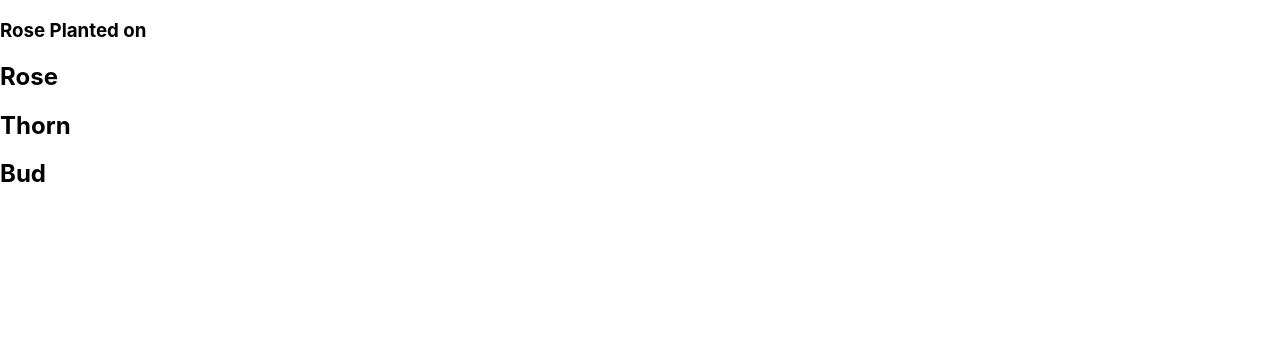
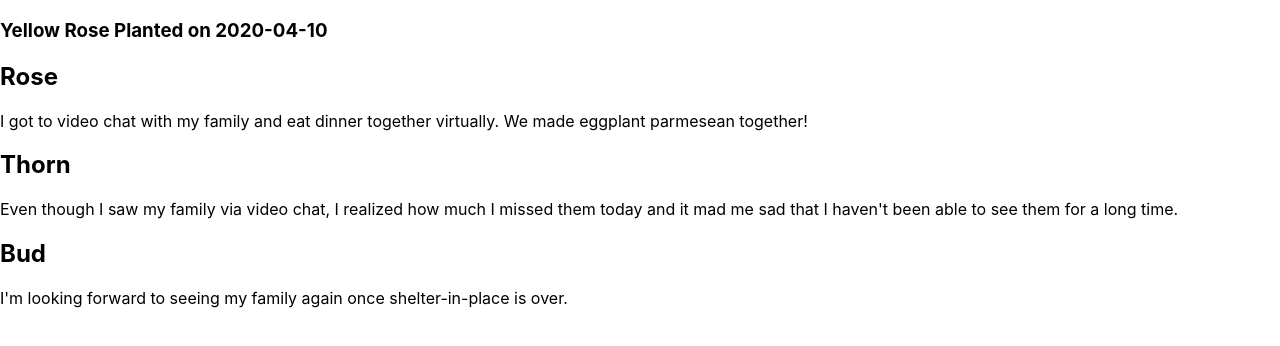
Before and after one commit to knivesschau/Mood_Garden, a React (Create React App) app: page / in a window 1280 px wide. Shown: the top 346 px of the page. Built offline with nearby package versions, Linux system fonts and the light colour scheme.

Commit message:
first data entry showing via defaultProps

```diff
--- a/src/App.js
+++ b/src/App.js
@@ -8,16 +8,13 @@ import ViewGarden from './Components/ViewGarden/ViewGarden';
 
 class App extends Component {
   render() {
-
     return (
       <main className='App'>
           <ViewGarden/>
 
       </main>
     );
-
   }
-
 }
 
 export default App;
--- a/src/Components/ViewGarden/ViewGarden.js
+++ b/src/Components/ViewGarden/ViewGarden.js
@@ -5,7 +5,11 @@ import './ViewGarden.css';
 export default class ViewGarden extends Component {
     static defaultProps = {
         entries: {
-            journalEntries: [],
+            date: "2020-04-10",
+            rose: "I got to video chat with my family and eat dinner together virtually. We made eggplant parmesean together!",
+            bud: "I'm looking forward to seeing my family again once shelter-in-place is over.",
+            thorn: "Even though I saw my family via video chat, I realized how much I missed them today and it mad me sad that I haven't been able to see them for a long time.",
+            color: "Yellow",
         }
     }
 
@@ -14,6 +18,7 @@ export default class ViewGarden extends Component {
 
         return (
             <section className="ViewGarden">
+
                 <ViewRose journal={entries}/>
 
             </section>
--- a/src/Components/ViewRose/ViewRose.js
+++ b/src/Components/ViewRose/ViewRose.js
@@ -4,16 +4,16 @@ import './ViewRose.css';
 export default function ViewRose(props) {
     return (
         <div className="ViewRose">
-            <h3>{props.color} Rose Planted on {props.date}</h3>
+            <h3>{props.journal.color} Rose Planted on {props.journal.date}</h3>
 
             <h2>Rose</h2>
-            <p>{props.rose}</p>
+            <p>{props.journal.rose}</p>
 
             <h2>Thorn</h2>
-            <p>{props.thorn}</p>
+            <p>{props.journal.thorn}</p>
 
             <h2>Bud</h2>
-            <p>{props.bud}</p>
+            <p>{props.journal.bud}</p>
         </div>
     );
 }
```
